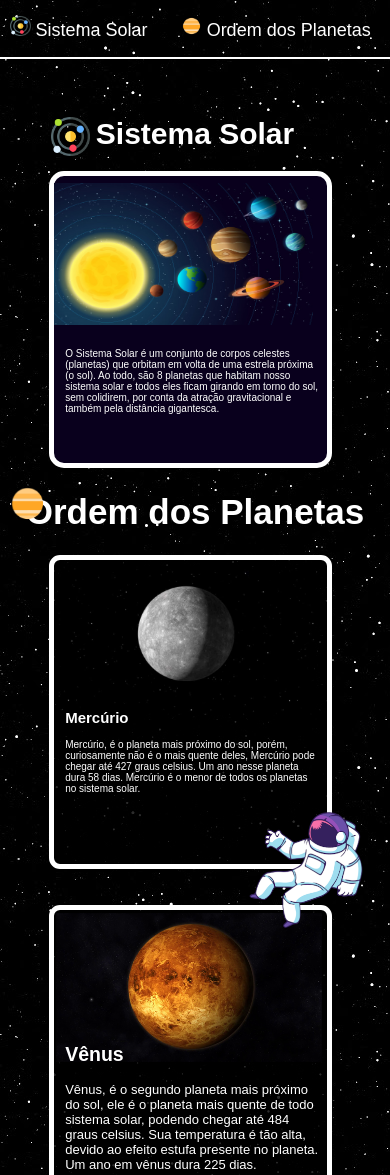
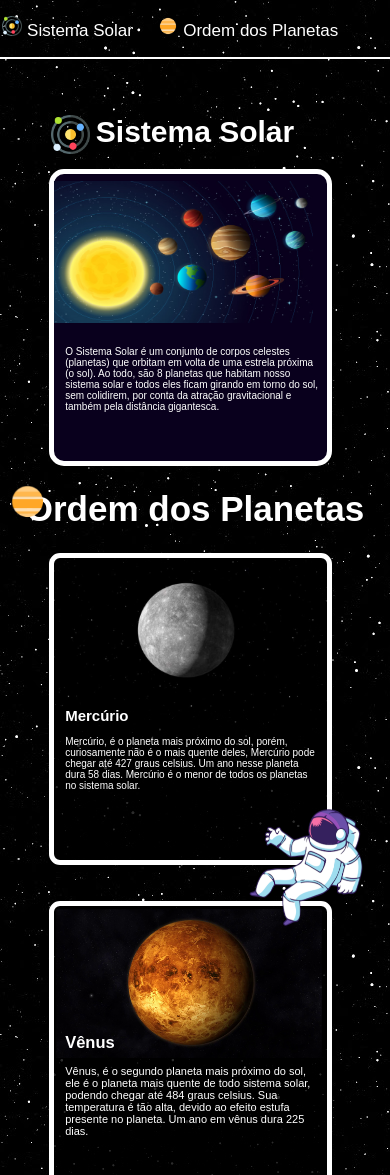
Before and after one commit to Fabe-Yato/Sistema-Solar, a plain HTML site: page docs/index.html in a window 390 px wide. Shown: the top 1175 px of the page. Drawn offline with Linux system fonts and the light colour scheme.

Commit message:
Update style.css

```diff
--- a/docs/css/style.css
+++ b/docs/css/style.css
@@ -222,8 +222,8 @@ h3{
     }
     ul li{
         display: inline;
-        font-size: 18px;
-        margin-left: 7%;
+        font-size: 17px;
+        margin-left: 5%;
     }
     #icon-header{
         width: 5%;
@@ -244,7 +244,7 @@ h3{
         font-size: 30px;
     }
     #h1{
-        font-size: 25px;
+        font-size: 20px;
       }
     #icon-ordem{
         width: 10%;
@@ -267,7 +267,7 @@ h3{
         border: 5px solid white;
         border-radius: 11px;
         width: 70%;
-        font-size: 13px;
+        font-size: 11px;
         margin: 0 auto;
          margin-right: 15%;
          display: grid;
@@ -296,7 +296,7 @@ h3{
     }
     .txt-2{
         position: absolute;
-        margin-top: 30%;
+        margin-top: 29%;
         margin-left: 3% ;
         width: 65%;
    }
```
